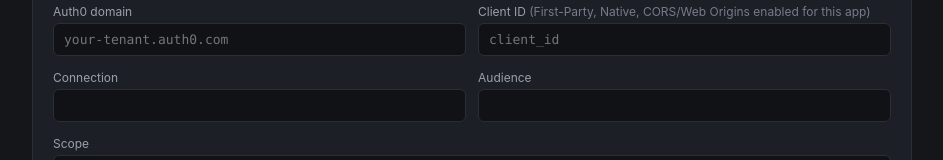
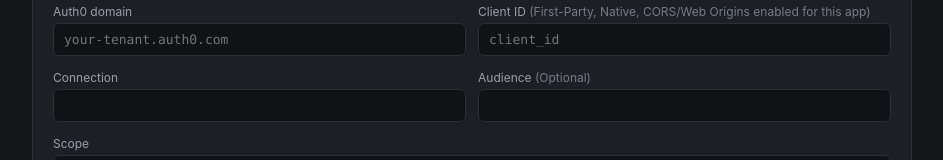
Before and after one commit to M3gababa/auth0-embedded-beta, a Vue app: page / in a window 1280 px wide. Shown: the part 293-453 px from the top of the page, without its empty margins (168-1111 px from the left). Built offline with nearby package versions, Linux system fonts and the light colour scheme.

Commit message:
aud is optional

```diff
--- a/src/App.vue
+++ b/src/App.vue
@@ -431,7 +431,9 @@
         <input v-model="config.connection" type="text" />
       </div>
       <div class="field">
-        <label>Audience</label>
+        <label>Audience
+          <span class="field-hint">(Optional)</span>
+        </label>
         <input v-model="config.audience" type="text" />
       </div>
     </div>
```
